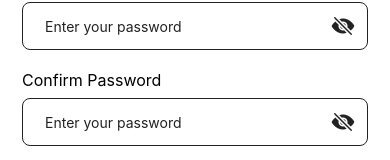
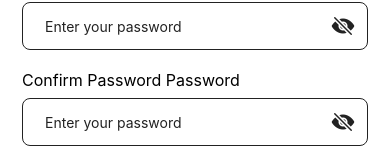
Before and after one commit to btyq/FreshBeerNearMe, a React Native app: screen /Signup in a window 390 px wide. Shown: the part 340-500 px from the top of the page. Built offline with nearby package versions, Linux system fonts and the light colour scheme.

Commit message:
changes to signup

```diff
--- a/screens/Signup.js
+++ b/screens/Signup.js
@@ -157,7 +157,7 @@ const Signup = ({ navigation }) => {
               fontSize: 16,
               fontWeight: 400,
               marginVertical: 8
-            }}>Confirm Password</Text>
+            }}>Confirm Password Password</Text>
 
             <View style={{
               width: "100%",
```
